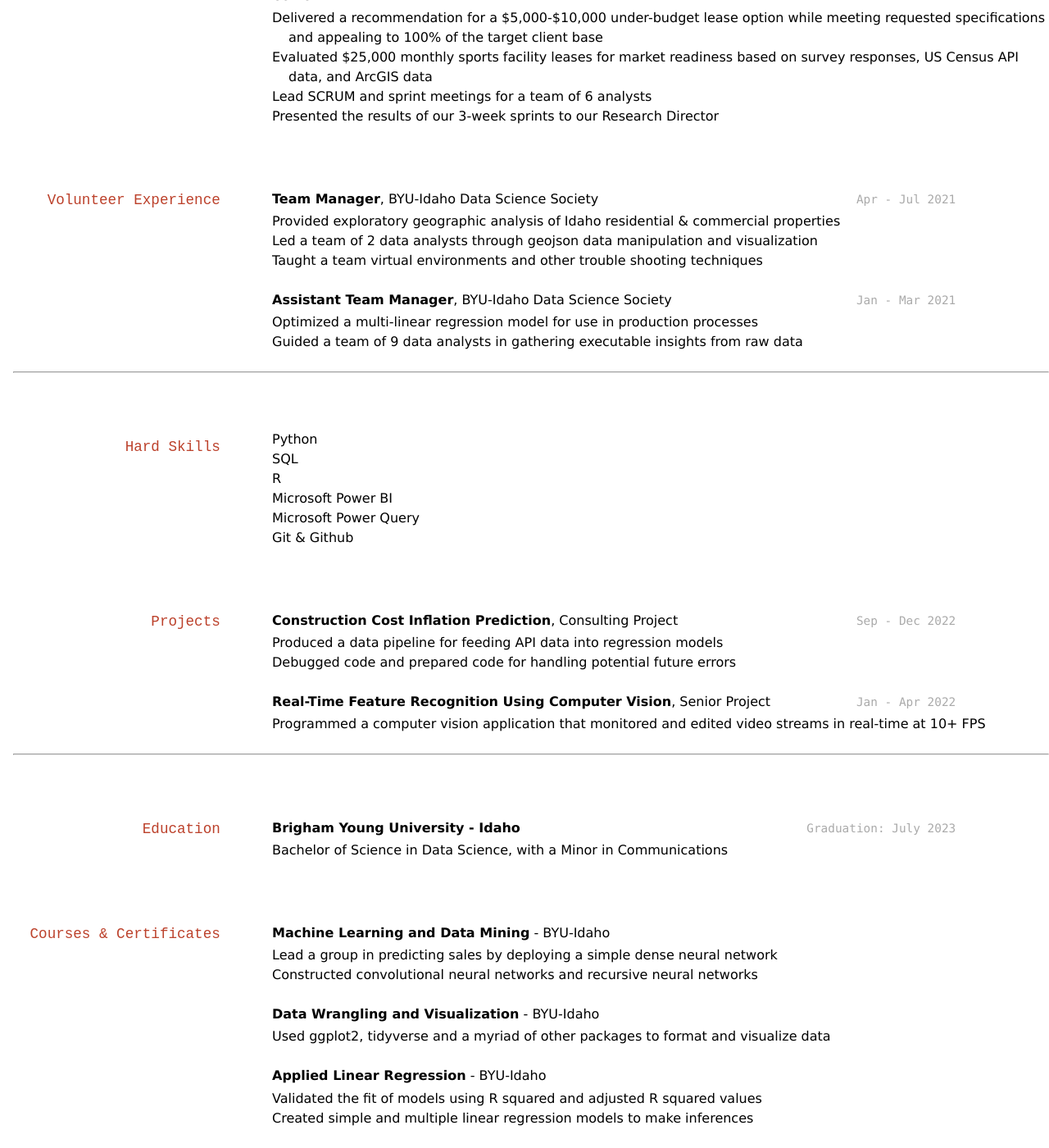
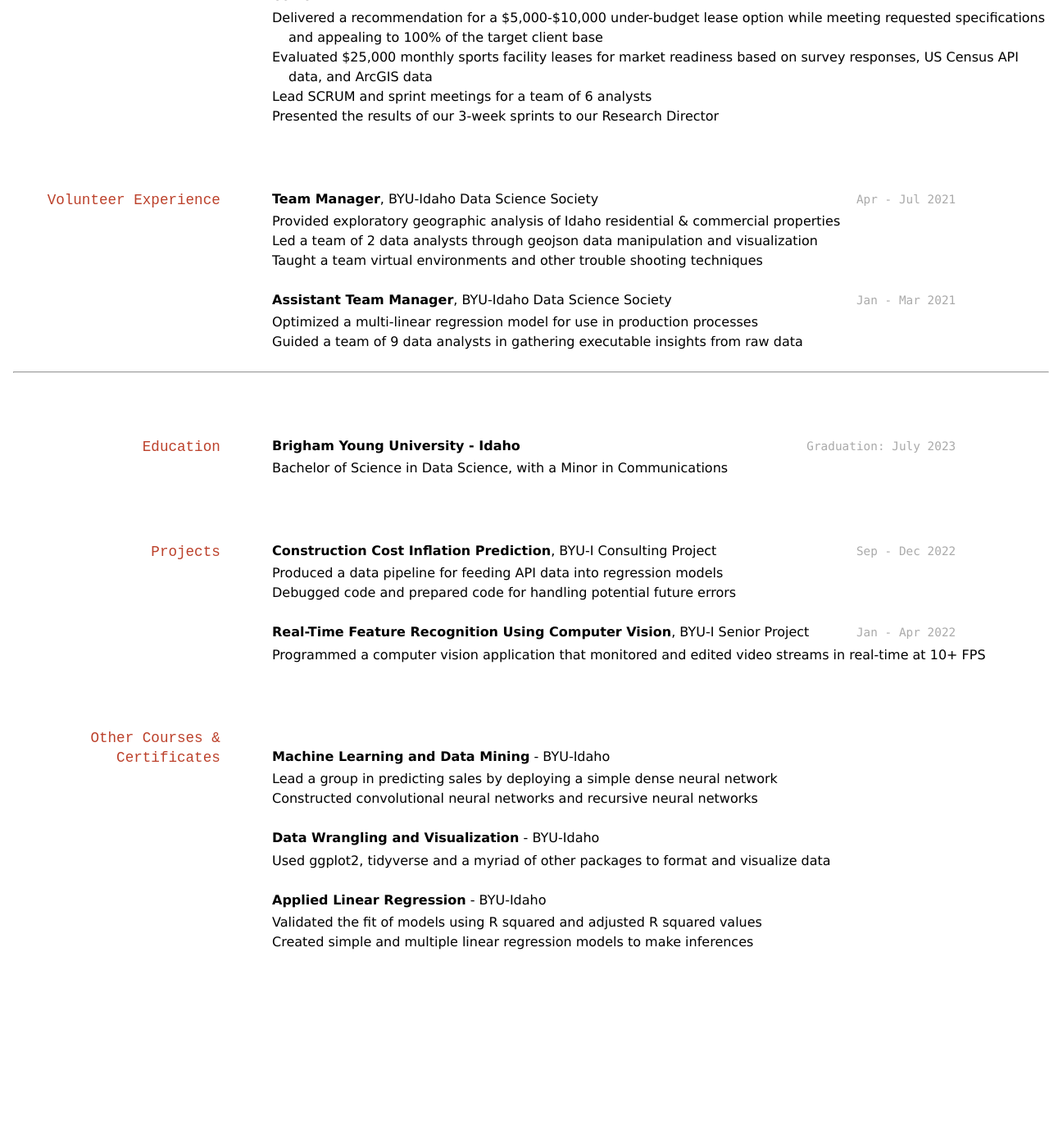
Before and after one commit to BrianGrant-Data/Resume, a Jekyll site: the page built from docs/index.md, in a window 1280 px wide and 1400 px high, scrolled down 427 px. Shown: the whole window at 82% size. Built offline with Jekyll 4.4.1, drawn with Linux system fonts in a browser that asks for light colours; after the commit the page ends 1612 px from its top, so only the background shows below that.

Commit message:
Removed & reformatted content to fit page

```diff
--- a/docs/index.md
+++ b/docs/index.md
@@ -50,37 +50,24 @@ __Assistant Team Manager__, BYU-Idaho Data Science Society
 ---
 
 
-## Hard Skills
-- Python
-- SQL
-- R
-- Microsoft Power BI
-- Microsoft Power Query
-- Git & Github
-
-
-## Projects
-`Sep - Dec 2022`
-__Construction Cost Inflation Prediction__, Consulting Project
-- Produced a data pipeline for feeding API data into regression models
-- Debugged code and prepared code for handling potential future errors
-
-`Jan - Apr 2022`
-__Real-Time Feature Recognition Using Computer Vision__, Senior Project
-- Programmed a computer vision application that monitored and edited video streams in real-time at 10+ FPS
-
-
----
-
-
 ## Education
 `Graduation: July 2023`
 __Brigham Young University - Idaho__
 - Bachelor of Science in Data Science, with a Minor in Communications
 
 
+## Projects
+`Sep - Dec 2022`
+__Construction Cost Inflation Prediction__, BYU-I Consulting Project
+- Produced a data pipeline for feeding API data into regression models
+- Debugged code and prepared code for handling potential future errors
 
-## Courses & Certificates
+`Jan - Apr 2022`
+__Real-Time Feature Recognition Using Computer Vision__, BYU-I Senior Project
+- Programmed a computer vision application that monitored and edited video streams in real-time at 10+ FPS
+
+
+## Other Courses & Certificates
 __Machine Learning and Data Mining__ - BYU-Idaho
 - Lead a group in predicting sales by deploying a simple dense neural network
 - Constructed convolutional neural networks and recursive neural networks
```
